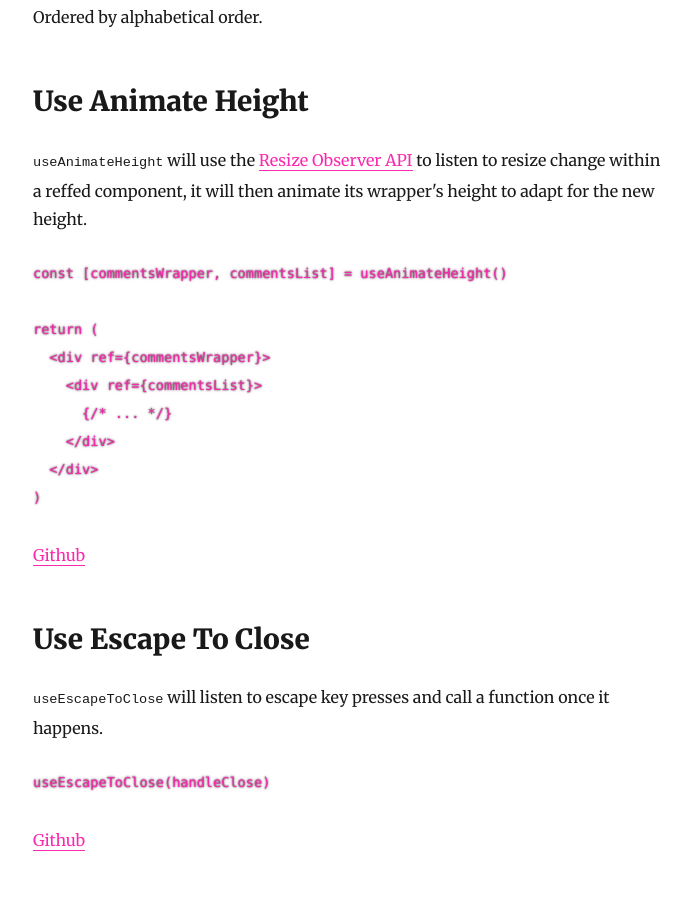
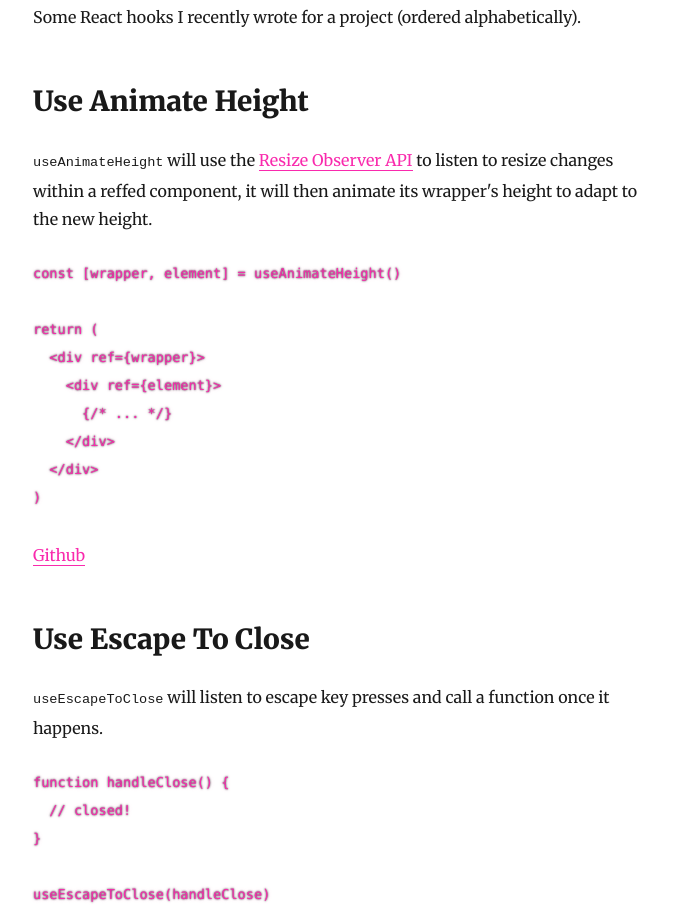
Before and after one commit to dutzi/dutzi.github.io, a Gatsby site: page /hooks-i-made/ in a window 1280 px wide. Shown: the part 192-1097 px from the top of the page, without its empty margins (292-982 px from the left). Built offline with nearby package versions, Linux system fonts and the light colour scheme; Gatsby itself is replaced by a stand-in of ours; some packages are replaced by stand-ins of ours; code samples lack their colours.

Commit message:
clean up

````diff
--- a/content/blog/hooks-i-made/index.md
+++ b/content/blog/hooks-i-made/index.md
@@ -5,19 +5,19 @@ description: 'Some pretty useful, pretty generic, typed hooks I made for a recen
 tags: ['react', 'hooks']
 ---
 
-Ordered by alphabetical order.
+Some React hooks I recently wrote for a project (ordered alphabetically).
 
 ## Use Animate Height
 
-`useAnimateHeight` will use the [Resize Observer API](https://developer.mozilla.org/en-US/docs/Web/API/ResizeObserver) to listen to resize change within a reffed component, it will then animate its wrapper's height to adapt for the new height.
+`useAnimateHeight` will use the [Resize Observer API](https://developer.mozilla.org/en-US/docs/Web/API/ResizeObserver) to listen to resize changes within a reffed component, it will then animate its wrapper's height to adapt to the new height.
 
 <!-- prettier-ignore -->
 ```tsx
-const [commentsWrapper, commentsList] = useAnimateHeight()
+const [wrapper, element] = useAnimateHeight()
 
 return (
-  <div ref={commentsWrapper}>
-    <div ref={commentsList}>
+  <div ref={wrapper}>
+    <div ref={element}>
       {/* ... */}
     </div>
   </div>
@@ -31,6 +31,10 @@ return (
 `useEscapeToClose` will listen to escape key presses and call a function once it happens.
 
 ```tsx
+function handleClose() {
+  // closed!
+}
+
 useEscapeToClose(handleClose)
 ```
 
@@ -66,15 +70,15 @@ const isMobile = useIsMobile()
 
 ## Use Keyboard Shortcut
 
-`useKeyboardShortcut` accepts a hash, where the keys are single characters and the values are methods that will be called when the user presses the ctrl key + the character for the method.
+`useKeyboardShortcut` accepts an object, where the keys are single characters and the values are methods that should be called when the user presses the ctrl key + the character for the method.
 
 ```tsx
 function showCommandPalette() {
-  // ...
+  // called when user presses ctrl+p
 }
 
 useKeyboardShortcut({
-  k: showCommandPalette,
+  p: showCommandPalette,
 })
 ```
 
@@ -82,7 +86,7 @@ useKeyboardShortcut({
 
 ## Use Maintain Ratio
 
-`useMaintainRatio` accepts a number (**the ratio**) and options (active: boolean; change: 'height' | 'width') and returns a ref. The component attached to that ref will maintain that aspect ratio by changing its width or height.
+`useMaintainRatio` accepts a number (**the ratio**) and options (active: boolean; change: 'width' | 'height') and returns a ref. The component attached to that ref will maintain that aspect ratio by changing its width or height.
 
 <!-- prettier-ignore -->
 ```tsx
@@ -141,3 +145,5 @@ useScrollToTop()
 ```
 
 [Github](https://github.com/dutzi/feedfarm/blob/master/src/hooks/use-scroll-to-top.ts)
+
+And that's it for now.
````
